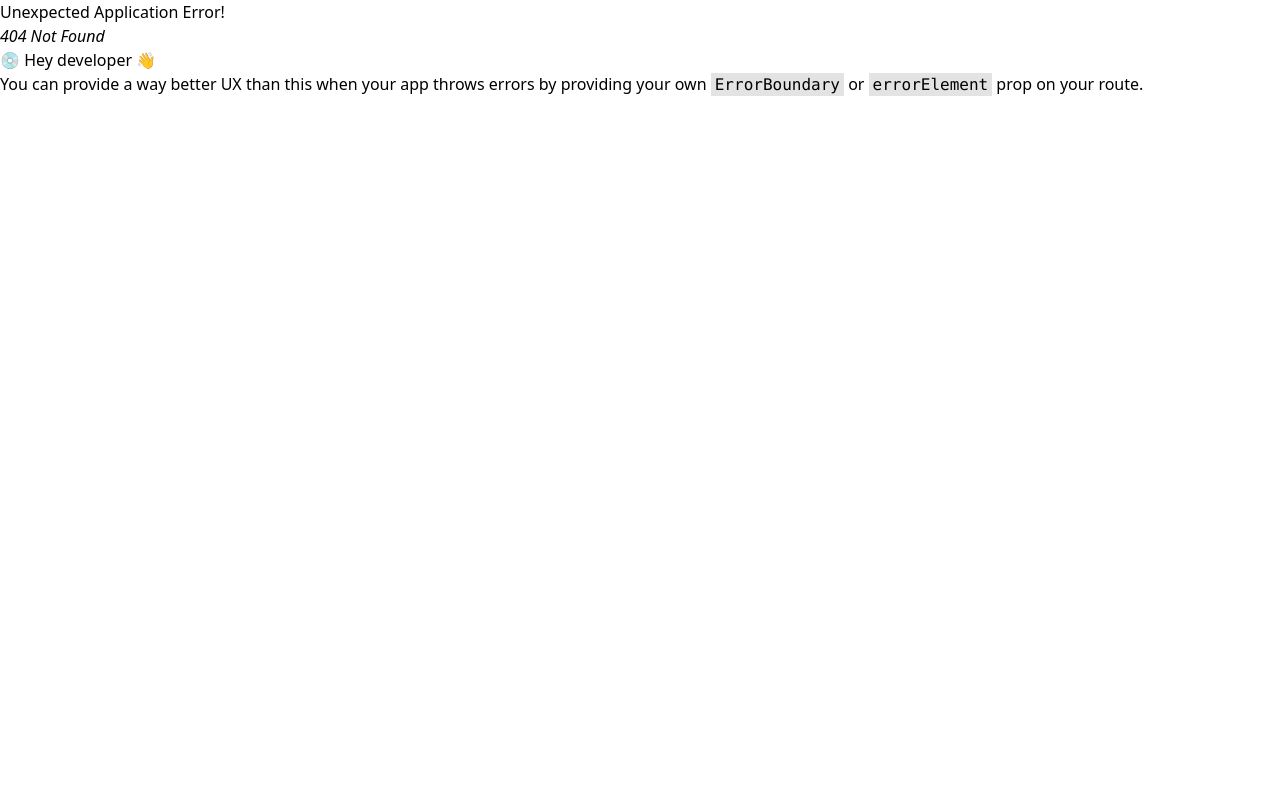
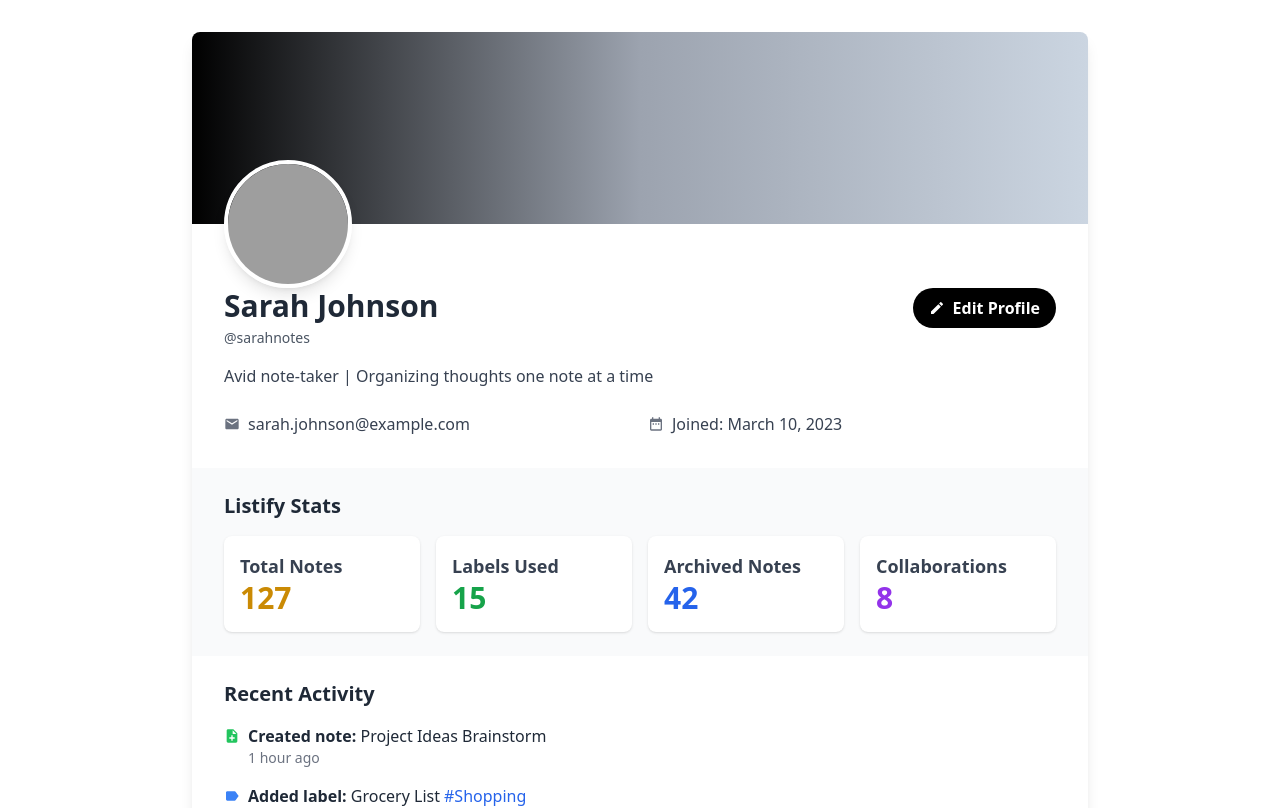
Before and after one commit to last-blade/Listify_a_Notes-App, a React (Vite) app in the folder frontend/: page /profile in a window 1280 px wide. Before the commit this address had no page. Shown: the top 808 px of the page. Built offline with nearby package versions, Linux system fonts and the light colour scheme; grey boxes are pictures that could not be loaded.

Commit message:
added a profile page

```diff
--- a/frontend/src/App.jsx
+++ b/frontend/src/App.jsx
@@ -4,6 +4,7 @@ import { createBrowserRouter, RouterProvider } from 'react-router-dom'
 import Signup from './components/Signup'
 import Homepage from './components/Homepage'
 import { Toaster } from 'react-hot-toast';
+import Profile from './components/Profile'
 
 function App() {
 
@@ -21,6 +22,11 @@ function App() {
     {
       path: "/signup",
       element: <Signup/>
+    },
+
+    {
+      path: "/profile",
+      element: <Profile />
     }
   ])
 
--- a/frontend/src/components/AllTasks.jsx
+++ b/frontend/src/components/AllTasks.jsx
@@ -88,7 +88,7 @@ export default function AllTasks() {
       ) : (
         <div className="grid grid-cols-1 sm:grid-cols-2 lg:grid-cols-3 gap-6">
           {tasks.map(task => (
-            <div key={task._id} className="bg-card text-card-foreground rounded-lg shadow-md overflow-hidden">
+            <div key={task._id} className="bg-card text-card-foreground rounded-lg shadow-md shadow-slate-200 overflow-hidden">
               <div className="p-4">
                 <h2 className="text-xl font-semibold mb-2">{task.title}</h2>
                 <div className="min-h-[100px] max-h-[200px] overflow-y-auto">
--- /dev/null
+++ b/frontend/src/components/Profile.jsx
@@ -0,0 +1,92 @@
+import { useState } from 'react'
+import { MdEdit, MdEmail, MdDateRange, MdNoteAdd, MdLabel, MdColorLens, MdArchive } from 'react-icons/md'
+
+export default function Profile() {
+  const [isEditing, setIsEditing] = useState(false)
+
+  function fetchUser(){
+
+  }
+
+  return (
+    <div className="max-w-4xl mx-auto mt-8 bg-white shadow-lg rounded-lg overflow-hidden">
+      <div className="relative h-48 bg-gradient-to-r from-black via-gray-400 to-slate-300">
+        <img
+          className="absolute bottom-0 left-8 transform translate-y-1/2 w-32 h-32 rounded-full border-4 border-white shadow-lg"
+          src="/placeholder.svg?height=128&width=128"
+          alt="Profile"
+        />
+      </div>
+      <div className="pt-16 pb-8 px-8">
+        <div className="flex justify-between items-start">
+          <div>
+            <h1 className="text-3xl font-bold text-gray-800">Sarah Johnson</h1>
+            <p className="text-sm text-gray-600 mt-1">@sarahnotes</p>
+          </div>
+          <button
+            onClick={() => setIsEditing(!isEditing)}
+            className="bg-black text-white font-semibold py-2 px-4 rounded-full flex items-center transition duration-300 ease-in-out"
+          >
+            <MdEdit className="mr-2" />
+            {isEditing ? 'Save Profile' : 'Edit Profile'}
+          </button>
+        </div>
+        <p className="mt-4 text-gray-700">Avid note-taker | Organizing thoughts one note at a time</p>
+        <div className="mt-6 grid grid-cols-1 md:grid-cols-2 gap-4">
+          <div className="flex items-center">
+            <MdEmail className="text-gray-500 mr-2" />
+            <span className="text-gray-700">sarah.johnson@example.com</span>
+          </div>
+          <div className="flex items-center">
+            <MdDateRange className="text-gray-500 mr-2" />
+            <span className="text-gray-700">Joined: March 10, 2023</span>
+          </div>
+        </div>
+      </div>
+      <div className="bg-gray-50 px-8 py-6">
+        <h2 className="text-xl font-semibold text-gray-800 mb-4">Listify Stats</h2>
+        <div className="grid grid-cols-1 sm:grid-cols-2 lg:grid-cols-4 gap-4">
+          <div className="bg-white p-4 rounded-lg shadow">
+            <h3 className="text-lg font-semibold text-gray-700">Total Notes</h3>
+            <p className="text-3xl font-bold text-yellow-600">127</p>
+          </div>
+          <div className="bg-white p-4 rounded-lg shadow">
+            <h3 className="text-lg font-semibold text-gray-700">Labels Used</h3>
+            <p className="text-3xl font-bold text-green-600">15</p>
+          </div>
+          <div className="bg-white p-4 rounded-lg shadow">
+            <h3 className="text-lg font-semibold text-gray-700">Archived Notes</h3>
+            <p className="text-3xl font-bold text-blue-600">42</p>
+          </div>
+          <div className="bg-white p-4 rounded-lg shadow">
+            <h3 className="text-lg font-semibold text-gray-700">Collaborations</h3>
+            <p className="text-3xl font-bold text-purple-600">8</p>
+          </div>
+        </div>
+      </div>
+      <div className="bg-white px-8 py-6">
+        <h2 className="text-xl font-semibold text-gray-800 mb-4">Recent Activity</h2>
+        <ul className="space-y-4">
+          {[
+            { action: 'Created note', note: 'Project Ideas Brainstorm', time: '1 hour ago', icon: <MdNoteAdd className="text-green-500" /> },
+            { action: 'Added label', note: 'Grocery List', label: 'Shopping', time: '3 hours ago', icon: <MdLabel className="text-blue-500" /> },
+            { action: 'Changed color', note: 'Vacation Plans', color: 'Blue', time: '1 day ago', icon: <MdColorLens className="text-purple-500" /> },
+            { action: 'Archived note', note: 'Old Recipes', time: '2 days ago', icon: <MdArchive className="text-gray-500" /> },
+          ].map((activity, index) => (
+            <li key={index} className="flex items-start">
+              <span className="mt-1 mr-2 flex-shrink-0">{activity.icon}</span>
+              <div>
+                <p className="text-gray-800">
+                  <span className="font-semibold">{activity.action}:</span> {activity.note}
+                  {activity.label && <span className="ml-1 text-blue-600">#{activity.label}</span>}
+                  {activity.color && <span className="ml-1 text-purple-600">(Color: {activity.color})</span>}
+                </p>
+                <p className="text-sm text-gray-500">{activity.time}</p>
+              </div>
+            </li>
+          ))}
+        </ul>
+      </div>
+    </div>
+  )
+}
--- a/frontend/src/components/Sidebar.jsx
+++ b/frontend/src/components/Sidebar.jsx
@@ -1,17 +1,18 @@
-import React from 'react';
-import { RxHamburgerMenu } from 'react-icons/rx';
-import { MdUpcoming } from 'react-icons/md';
-import { CgCalendarToday } from 'react-icons/cg';
-import { FaRegCalendarAlt, FaSignOutAlt } from 'react-icons/fa';
-import { LuPlus } from 'react-icons/lu';
-import axios from 'axios';
-import toast from 'react-hot-toast';
-import { useNavigate } from 'react-router-dom';
-import { useDispatch } from 'react-redux';
-import { clearAccessToken } from '../../redux/user.slice';
+import React from "react";
+import { RxHamburgerMenu } from "react-icons/rx";
+import { MdUpcoming } from "react-icons/md";
+import { CgCalendarToday } from "react-icons/cg";
+import { FaRegCalendarAlt, FaSignOutAlt } from "react-icons/fa";
+import { LuPlus } from "react-icons/lu";
+import axios from "axios";
+import toast from "react-hot-toast";
+import { useNavigate } from "react-router-dom";
+import { useDispatch } from "react-redux";
+import { clearAccessToken } from "../../redux/user.slice";
+import { FaUserCircle } from "react-icons/fa";
+
 
 function Sidebar({ hideSidebar, toggleCreateTaskVisibility }) {
-
   const navigate = useNavigate();
 
   const dispatch = useDispatch();
@@ -21,33 +22,32 @@ function Sidebar({ hideSidebar, toggleCreateTaskVisibility }) {
     toggleCreateTaskVisibility();
   };
 
-    async function logoutHandler(){
+  async function logoutHandler() {
     try {
-            const response = await axios.get('http://localhost:8000/api/v1/user/logout',
+      const response = await axios.get(
+        "http://localhost:8000/api/v1/user/logout",
         {
-                    withCredentials: true
+          withCredentials: true,
         }
-            )
+      );
 
       toast.success("Logout successfully");
       dispatch(clearAccessToken(null));
       navigate("/login");
-        }
-
-        catch (error) {
-            toast.error(error.message)
+    } catch (error) {
+      toast.error(error.message);
     }
   }
 
   return (
-        <div className='w-64 font-semibold fixed top-0 left-0 h-full bg-white shadow-md'>
+    <div className="w-64 font-semibold fixed top-0 left-0 h-full bg-white shadow-md">
       {/* Sidebar Content */}
-            <div className='flex flex-col justify-between h-full p-4'>
-                <div className='space-y-5'>
+      <div className="flex flex-col justify-between h-full p-4">
+        <div className="space-y-5">
           {/* Header */}
-                    <div className='flex items-center justify-between mt-5'>
-                        <h1 className='text-lg font-bold'>Menu</h1>
-                        <div className='cursor-pointer' onClick={hideSidebar}>
+          <div className="flex items-center justify-between mt-5">
+            <h1 className="text-lg font-bold">Menu</h1>
+            <div className="cursor-pointer" onClick={hideSidebar}>
               <RxHamburgerMenu size={20} />
             </div>
           </div>
@@ -55,33 +55,41 @@ function Sidebar({ hideSidebar, toggleCreateTaskVisibility }) {
           {/* Search Input */}
           <input
             type="search"
-                        className='bg-gray-200 outline-none border-none my-3 rounded-lg p-2'
-                        placeholder='Search'
+            className="bg-gray-200 outline-none border-none my-3 rounded-lg p-2"
+            placeholder="Search"
           />
 
+          <div className="flex items-center gap-3 cursor-pointer text-gray-600 hover:bg-slate-100 p-2 rounded-md">
+            <FaUserCircle />
+            <a href="/profile">Profile</a>
+          </div>
+
           {/* Tasks Section */}
-                    <div className='space-y-2'>
-                        <h1 className='text-sm font-semibold'>Tasks</h1>
-                        <div className='ml-2 space-y-3 text-gray-600'>
-                            <h1 className='cursor-pointer flex items-center gap-3'><MdUpcoming /> Upcoming</h1>
-                            <h1 className='cursor-pointer flex items-center gap-3'><CgCalendarToday /> Today</h1>
-                            <h1 className='cursor-pointer flex items-center gap-3'><FaRegCalendarAlt /> Calendar</h1>
+          <div className="space-y-2">
+            <h1 className="text-sm font-semibold">Tasks</h1>
+            <div className="ml-2 space-y-3 text-gray-600 ">
+              <h1 className="cursor-pointer flex items-center gap-3 hover:bg-slate-100 p-2 rounded-md">
+                <MdUpcoming /> Upcoming
+              </h1>
+              <h1 className="cursor-pointer flex items-center gap-3 hover:bg-slate-100 p-2 rounded-md">
+                <CgCalendarToday /> Today
+              </h1>
+              <h1 className="cursor-pointer flex items-center gap-3 hover:bg-slate-100 p-2 rounded-md">
+                <FaRegCalendarAlt /> Calendar
+              </h1>
             </div>
           </div>
 
           {/* Lists Section */}
-                    <div className='space-y-2'>
-                        <h1 className='text-sm font-semibold'>Lists</h1>
-                        <div className='ml-2 space-y-3 text-gray-600'>
-                            <h1 className='cursor-pointer'>Personal</h1>
-                            <h1 className='cursor-pointer'>Work</h1>
-                            <h1 className='cursor-pointer'>Today</h1>
-                            <h1 className='cursor-pointer'>My List</h1>
+          <div className="space-y-2">
+            <h1 className="text-sm font-semibold">Lists</h1>
+            <div className="ml-2 space-y-3 text-gray-600">
+              <h1 className="cursor-pointer hover:bg-slate-100 p-2 rounded-md">Personal</h1>
+              <h1 className="cursor-pointer hover:bg-slate-100 p-2 rounded-md">Work</h1>
+              <h1 className="cursor-pointer hover:bg-slate-100 p-2 rounded-md">Today</h1>
+              <h1 className="cursor-pointer">My List</h1>
               <div>
-                                <button
-                                    className='flex items-center gap-3 focus:outline-none'
-
-                                >
+                <button className="flex items-center gap-3 focus:outline-none">
                   <LuPlus /> Add new list
                 </button>
               </div>
@@ -90,8 +98,14 @@ function Sidebar({ hideSidebar, toggleCreateTaskVisibility }) {
         </div>
 
         {/* Sign Out Section */}
-                <div className='flex items-center space-x-4 text-gray-600'>
-                    <a href="#" className='flex items-center gap-3' onClick={logoutHandler}><FaSignOutAlt /> Sign out</a>
+        <div className="flex items-center space-x-4 text-gray-600">
+          <a
+            href="#"
+            className="flex items-center gap-3"
+            onClick={logoutHandler}
+          >
+            <FaSignOutAlt /> Sign out
+          </a>
         </div>
       </div>
     </div>
```
Also changed, not shown: 1 other file (tests, documents, lock files or other folders). Lines whose indentation alone changed are shown as unchanged.
